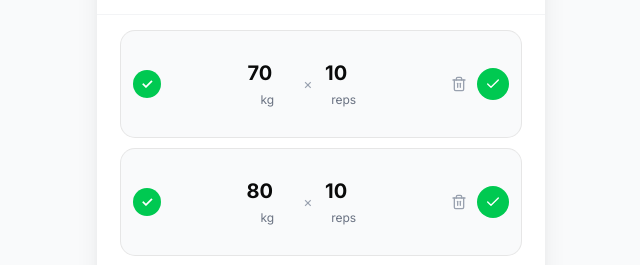
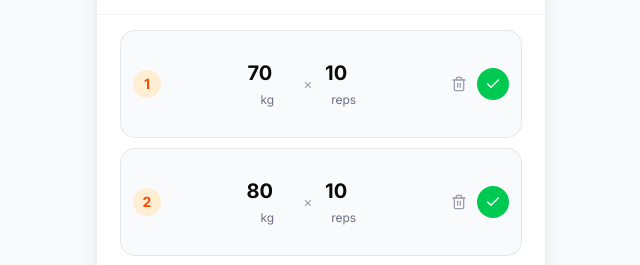
Before and after one commit to Tomasito133/FitSuperDuperApp, a Next.js app: page /workout in a window 1280 px wide. Shown: the part 158-423 px from the top of the page, without its empty margins (319-959 px from the left). Built offline with nearby package versions, Linux system fonts and the light colour scheme.

Commit message:
🎨 Keep set numbers orange, don't color them green on complete

```diff
--- a/src/app/workout/page.tsx
+++ b/src/app/workout/page.tsx
@@ -251,14 +251,8 @@ export default function WorkoutPage() {
           >
             <CardContent className="p-3">
               <div className="flex items-center gap-2">
-                <span
-                  className={`w-7 h-7 rounded-full flex items-center justify-center text-sm font-bold shrink-0 ${
-                    set.completed
-                      ? "bg-green-500 text-white"
-                      : "bg-orange-100 text-orange-600"
-                  }`}
-                >
-                  {set.completed ? "✓" : index + 1}
+                <span className="w-7 h-7 rounded-full flex items-center justify-center text-sm font-bold shrink-0 bg-orange-100 text-orange-600">
+                  {index + 1}
                 </span>
 
                 <div className="flex items-center gap-0.5 flex-1 justify-center">
```
